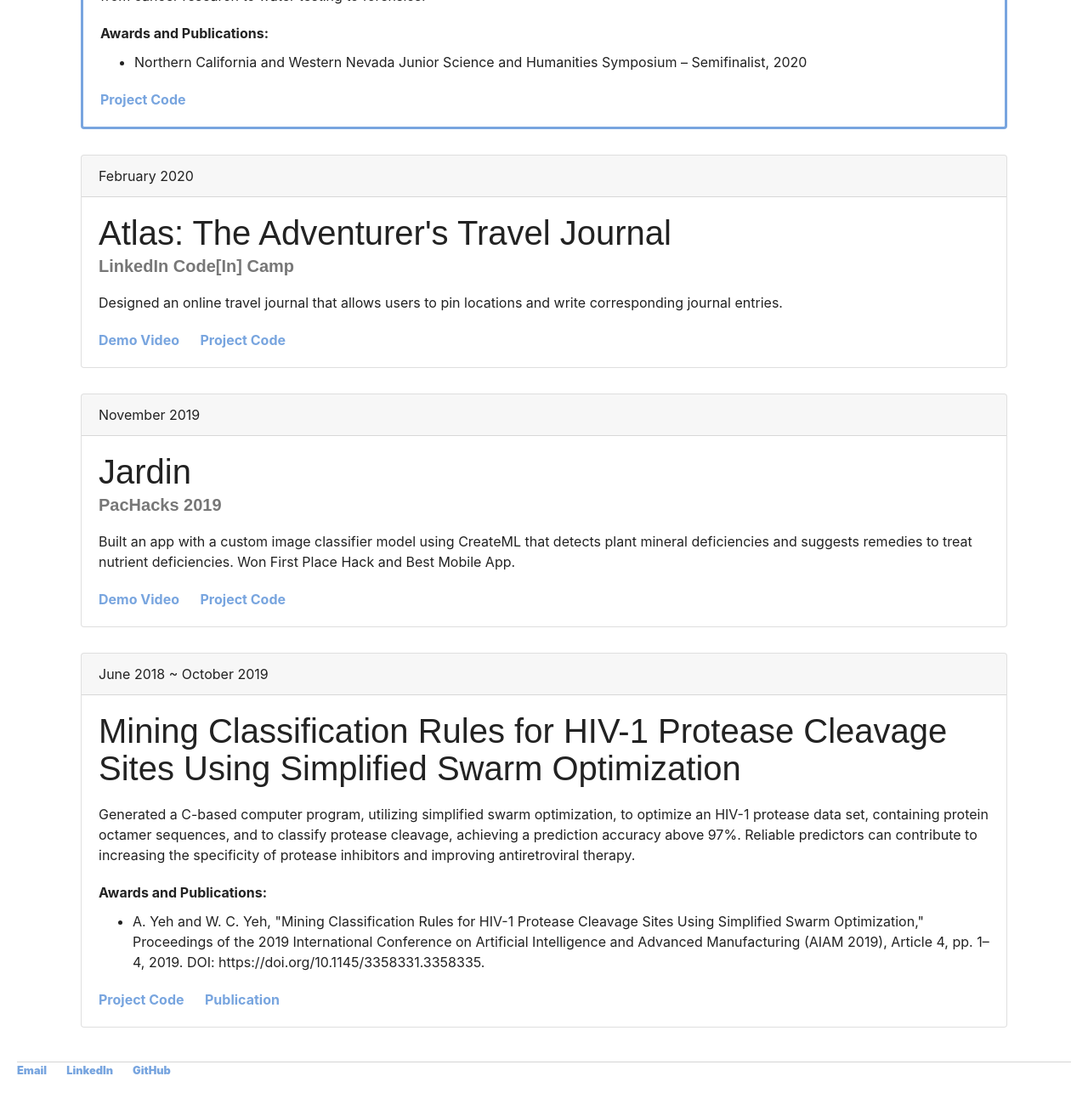
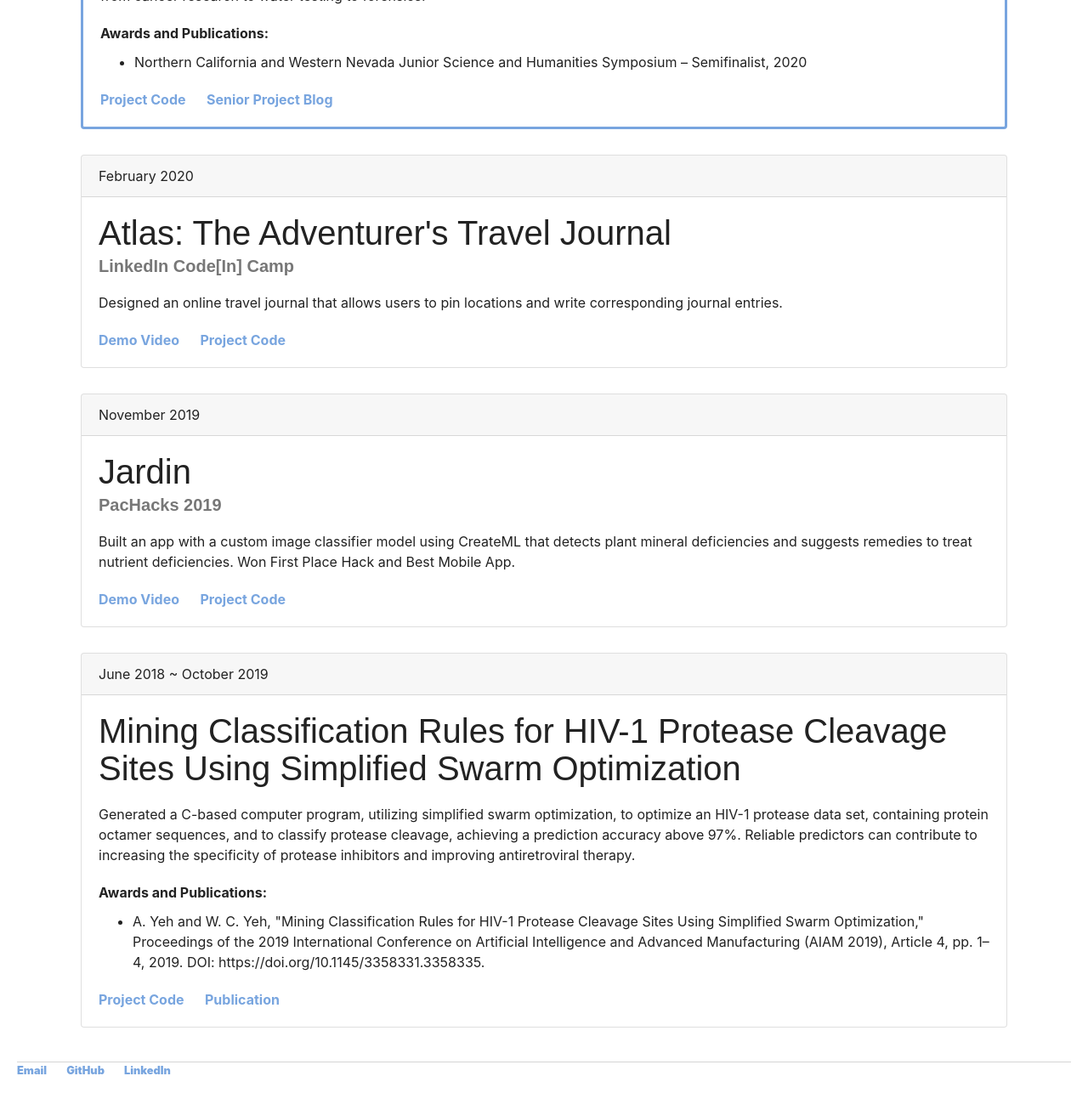
Before and after one commit to AliceYeh12/AliceYeh12.github.io, a Jekyll site: the page built from projects/index.html, in a window 1280 px wide. Shown: the part 498-1784 px from the top of the page at 85% size. Built offline with Jekyll 4.4.1, drawn with Linux system fonts in a browser that asks for light colours; nearby versions of some CDN libraries; some web fonts are replaced.

Commit message:
Add link

```diff
--- a/_layouts/default.html
+++ b/_layouts/default.html
@@ -34,8 +34,8 @@
             <footer>
                 <ul>
                     <li><a href="mailto:aliceyeh12@gmail.com">Email</a></li>
+                    <li><a href="https://github.com/AliceYeh12">GitHub</a></li>
                     <li><a href="https://www.linkedin.com/in/aliceyeh12/">LinkedIn</a></li>
-                    <li><a href="https://github.com/AliceYeh12">GitHub</a></li>
                 </ul>
             </footer>
 		</body>
--- a/projects/index.html
+++ b/projects/index.html
@@ -16,6 +16,7 @@ title: Projects
                 <li>Northern California and Western Nevada Junior Science and Humanities Symposium – Semifinalist, 2020</li>
             </ul>
             <a href="https://github.com/AliceYeh12/nanopore-analysis" class="card-link">Project Code</a>
+            <a href="https://siliconvalley.basisindependent.com/author/alicey/" class="card-link">Senior Project Blog</a>
         </div>
     </div>
     <div class="card mb-3 proj-card">
```
